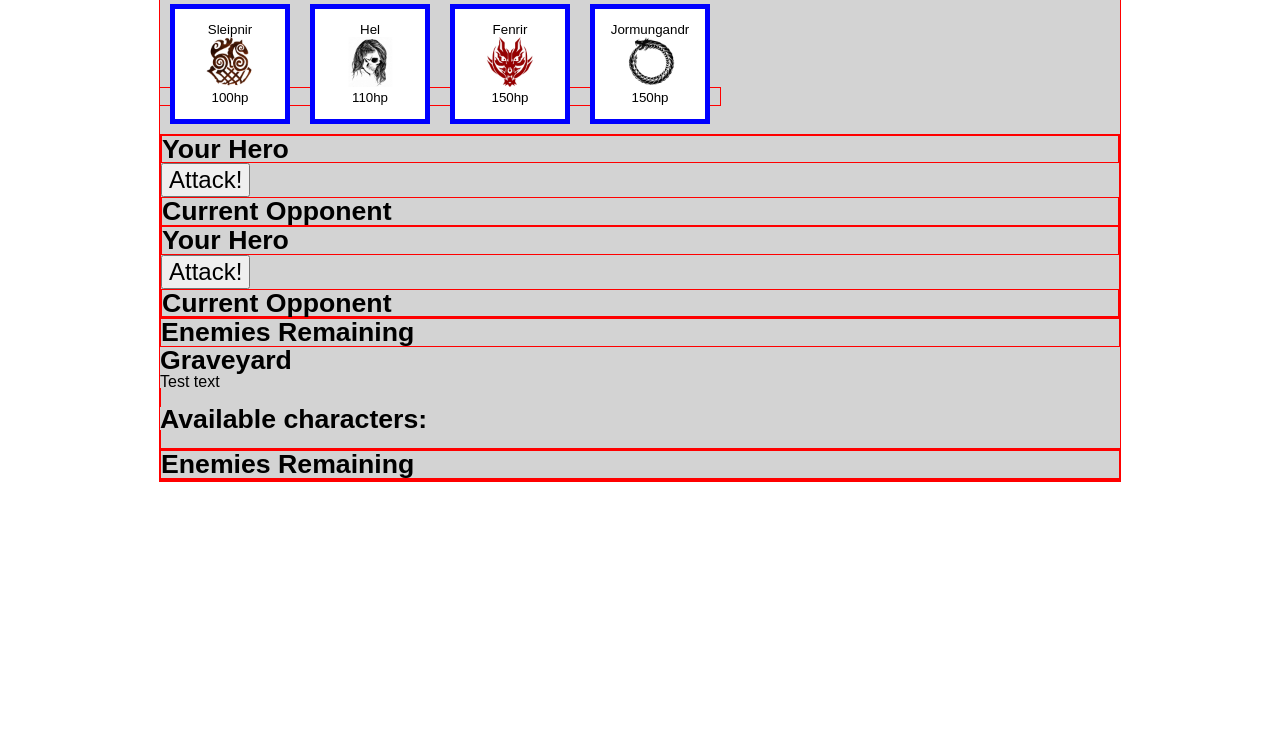
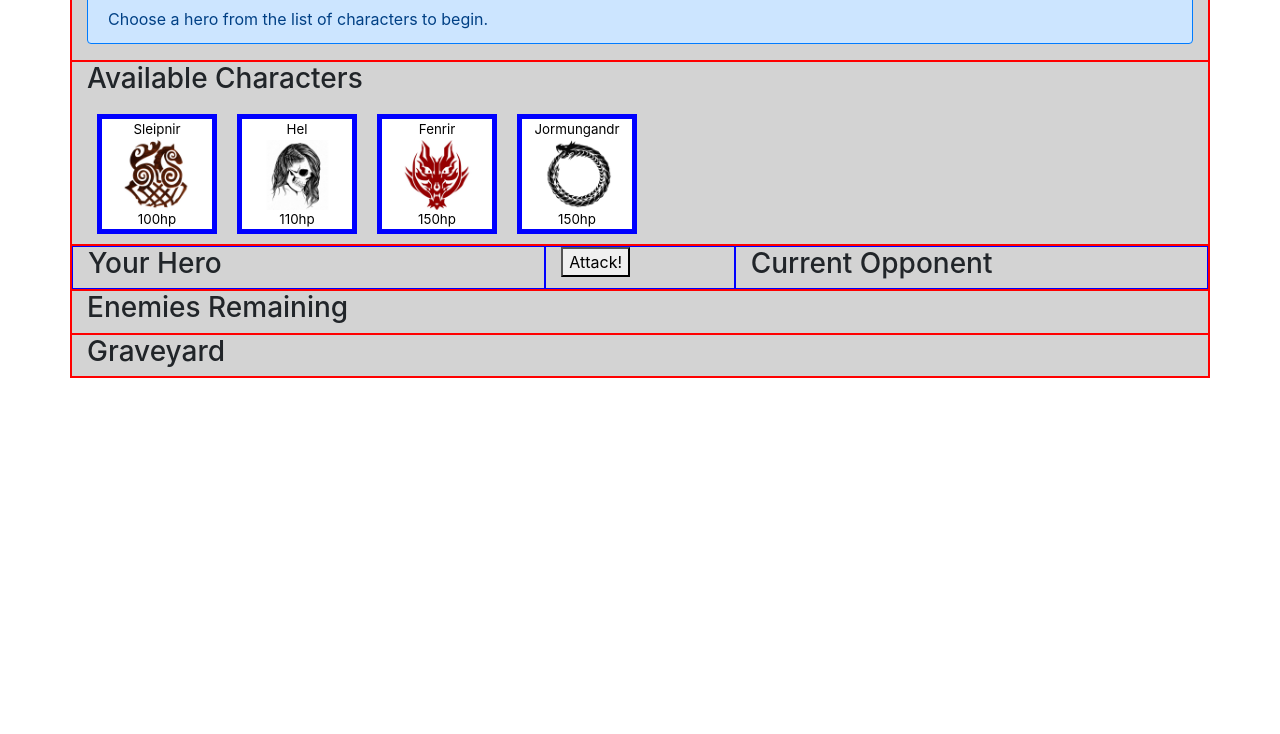
Before and after one commit to jmdahle/deathmatch, a plain HTML site: page index.html in a window 1280 px wide. Shown: the part 66-800 px from the top of the page. Drawn offline with nearby package versions, Linux system fonts and the light colour scheme.

Commit message:
simplifying moving characters from one zone to another

```diff
--- a/assets/css/style.css
+++ b/assets/css/style.css
@@ -1,15 +1,13 @@
-* {
-    font-family: Arial, Helvetica, sans-serif;
-    font-size: 18pt;
-}
 
-#gameMain, #arena, #charContainer, #heroContainer, #opponentContainer, #enemyContainer {
+#gameMain, #titleContainer, #messageContainer, #charContainer, #arena, #enemyContainer, #graveyardContainer {
     border: 1px solid red;
 }
 
+#heroContainer, #arenaDivider, #opponentContainer {
+    border: 1px solid blue;
+}
+
 #gameMain {
-    width: 960px;
-    margin: 0 auto;
     background-color: lightgray;
 }
 
@@ -20,13 +18,9 @@
 #message {
     font-weight: bold;
 }
-.divHeading {
-    font-size: 20pt;
-    font-weight: bold;
-}
 
 .charimage {
-    width: 50px;
+    width: 70px;
 }
 .character {
     width: 120px;
--- a/assets/javascript/javascript.js
+++ b/assets/javascript/javascript.js
@@ -6,10 +6,14 @@ $(document).ready(function () {
     // initialize global variables
     var heroSelected = false;
     var opponentSelected = false;
+    var characters = [];
+    var charButton = [];
     var enemies = [];
+    var enemyButton = [];
     var hero;
+    var heroButton;
     var opponent;
-    var characters = [];
+    var oppButton;
 
     // game character constuctor
     function GameCharacter(name, hp, bap, loc) {
@@ -31,67 +35,17 @@ $(document).ready(function () {
     characters = [gChar1, gChar2, gChar3, gChar4];
 
     // create game containers and buttons
-    // DIV main container
-    var gameMainDiv = $("<div>");
-    gameMainDiv.attr("id", "gameMain");
-    gameMainDiv.attr("class", "container");
-    $("body").append(gameMainDiv);
-    // DIV to hold message area
-    var messageDiv = $("<div>");
-    messageDiv.attr("id", "messageContainer");
-    $("#gameMain").append(messageDiv);
-    var messageP = $("<p>");
-    messageP.attr("id", "gameMessage");
-    messageP.text("Test text");
-    messageDiv.append(messageP);
-    // DIV to hold character selection
-    var characterDiv = $("<div>");
-    characterDiv.attr("id", "charContainer");
-    characterDiv.attr("class", "char");
-    characterDiv.html("<p class='divHeading'>Available characters:</p>");
-    $("#gameMain").append(characterDiv);
     // characters inside character selection
     for (var i = 0; i < characters.length; i++) {
-        var charButton = $("<button>");
-        charButton.attr("id", "char" + i);
-        charButton.attr("class", "character char");
-        charButton.attr("charindex", i);
-        charButton.text(characters[i].characterName);
-        charButton.html(characters[i].characterName + "<br><img class='charimage' src='" + characters[i].charImage + "'><br>" + characters[i].healthPoints + "hp");
-        charButton.on("click", chooseHero);
-        $("#charContainer").append(charButton);
+        charButton[i] = $("<button>");
+        charButton[i].attr("id", "char" + i);
+        charButton[i].attr("class", "character char");
+        charButton[i].attr("state", "char");
+        charButton[i].attr("charindex", i);
+        charButton[i].html(characters[i].characterName + "<br><img class='charimage' src='" + characters[i].charImage + "'><br><div id='hp" + i + "' class='hp'>" + characters[i].healthPoints + "hp</div>");
+        charButton[i].on("click", clickChar);
+        $("#charContainer").append(charButton[i]);
     }
-    // DIV to hold "battle arena"
-    var arenaDiv = $("<div>");
-    arenaDiv.attr("id", "arena");
-    $("#gameMain").append(arenaDiv);
-    // DIV to hold hero selected
-    var heroDiv = $("<div>");
-    heroDiv.attr("id", "heroContainer");
-    heroDiv.attr("class", "hero");
-    heroDiv.html("<p class='divHeading'>Your Hero</p>");
-    $("#arena").append(heroDiv);
-    // create an attack button
-    var buttonAttack = $("<button>");
-    buttonAttack.attr("id", "btnAttack");
-    buttonAttack.attr("type", "button");
-    buttonAttack.attr("value", "attack");
-    buttonAttack.on("click", attackOpponent);
-    buttonAttack.text("Attack!");
-    $("#arena").append(buttonAttack);
-    // DIV to hold opponent
-    var opponentDiv = $("<div>");
-    opponentDiv.attr("id", "opponentContainer");
-    opponentDiv.attr("class", "opponent");
-    opponentDiv.html("<p class='divHeading'>Current Opponent</p>");
-    $("#arena").append(opponentDiv);
-    // DIV to hold enemies
-    var enemyDiv = $("<div>");
-    enemyDiv.attr("id", "enemyContainer");
-    enemyDiv.attr("class", "enemy");
-    enemyDiv.html("<p class='divHeading'>Enemies Remaining</p>");
-    $("#gameMain").append(enemyDiv);
-
     // initial game messaghe
     postMessage("Choose a hero from the list of characters to begin.");
 
@@ -107,40 +61,47 @@ $(document).ready(function () {
         $("#gameMessage").text(msg);
     }
 
+    // handle clicking character
+    function clickChar(event) {
+        // branch to function based on state
+        currState = $(this).attr("state")
+        currIndex = $(this).attr("charindex");
+        switch (currState) {
+            case "char":
+                if (!heroSelected) {
+                    // if the character is in the char area, and a hero has not been selected, select the hero, move the rest to enemy
+                    chooseHero(currIndex);
+                }
+                break;
+        }
+
+    }
     // handle hero selection
-    function chooseHero(event) {
+    function chooseHero(heroindex) {
         if (!heroSelected) {
-            // "this" is the specific button clicked
             // user chooses a character to play as hero
-            var userHeroChoice = parseInt($(this).attr("charindex"));
-            console.log(userHeroChoice + " = " + characters[userHeroChoice].characterName); // DEBUG
-            hero = characters[userHeroChoice]; // global variable re-assignment
-            // add hero to heroContainer
-            var heroButton = $("<button>");
-            heroButton.attr("id", "hero");
+            heroindex = parseInt(heroindex);
+            hero = characters[heroindex]; // global variable re-assignment
+            // move hero to heroContainer
+            heroButton = $("#char" + heroindex);
             heroButton.attr("class", "character hero");
-            heroButton.text(hero.characterName);
-            heroButton.html(hero.characterName + "<br><img class='charimage' src='" + hero.charImage + "'><br>" + hero.healthPoints + "hp");
+            charButton[heroindex].remove();
             $("#heroContainer").append(heroButton);
             // cycle through characters assigning the remaining characters to enemies
             for (var i = 0; i < characters.length; i++) {
-                if (!(i === userHeroChoice)) {
+                if (!(i === heroindex)) {
                     enemies.push(characters[i]);
-                    var enemyIndex = enemies.length - 1;
                     // add enemies to enemyContainer
-                    var enemyButton = $("<button>");
-                    enemyButton.attr("id", "enemy" + enemyIndex);
-                    enemyButton.attr("class", "character enemy");
-                    enemyButton.attr("enemyindex", enemyIndex);
-                    enemyButton.text(enemies[enemyIndex].characterName);
-                    enemyButton.html(enemies[enemyIndex].characterName + "<br><img class='charimage' src='" + enemies[enemyIndex].charImage + "'><br>" + enemies[enemyIndex].healthPoints + "hp");
-                    enemyButton.on("click", chooseOpponent);
-                    $("#enemyContainer").append(enemyButton);
+                    enemyButton[i] = $("#char" + i);
+                    enemyButton[i].attr("class", "character enemy");
+                    enemyButton[i].on("click", chooseOpponent);
+                    charButton[i].remove();
+                    $("#enemyContainer").append(enemyButton[i]);
                 }
             }
             heroSelected = true; // global variable re-assignment
             postMessage("You seleted " + hero.characterName + " as your hero.  Now select an opponent from the remaining enemies");
-            $(".char").hide();
+            // $(".char").hide();
         }
     }
 
@@ -148,17 +109,14 @@ $(document).ready(function () {
     // $(".enemy").on("click", function () {
     function chooseOpponent(event) {
         if (!opponentSelected) {
-            var userEnemyChoice = parseInt($(event.currentTarget).attr("enemyindex"));
-            opponent = enemies[userEnemyChoice];
-            enemies.splice(userEnemyChoice, 1);
+            var userEnemyChoice = parseInt($(event.currentTarget).attr("charindex"));
+            opponent = characters[userEnemyChoice];
+            // add opponent to opponentContainer
+            oppButton = $("#char" + userEnemyChoice);
+            oppButton.attr("class", "character opponent");
+            $("#opponentContainer").append(oppButton);
             // remove opponent from enemyContainer
-            $("#enemy" + userEnemyChoice).remove();
-            // add opponent to opponentContainer
-            var opponentButton = $("<button>");
-            opponentButton.attr("id", "opponent");
-            opponentButton.attr("class", "character opponent");
-            opponentButton.text(opponent.characterName);
-            opponentButton.html(opponent.characterName + "<br><img class='charimage' src='" + opponent.charImage + "'><br>" + opponent.healthPoints + "hp");            $("#opponentContainer").append(opponentButton);
+            $("#char" + userEnemyChoice).remove();
             opponentSelected = true;
             postMessage("You seleted " + opponent.characterName + " as your opponent.  Click the 'attack' button to attack your opponent until one of you is defeated.");
 
--- a/index.html
+++ b/index.html
@@ -7,6 +7,9 @@
     <meta http-equiv="X-UA-Compatible" content="ie=edge">
     <!-- reset CSS -->
     <link rel="stylesheet" type="text/css" href="./assets/css/reset.css">
+    <!-- Bootstrap stylesheet -->
+    <link rel="stylesheet" href="https://stackpath.bootstrapcdn.com/bootstrap/4.3.1/css/bootstrap.min.css"
+        integrity="sha384-ggOyR0iXCbMQv3Xipma34MD+dH/1fQ784/j6cY/iJTQUOhcWr7x9JvoRxT2MZw1T" crossorigin="anonymous">
     <!-- death match stylesheet -->
     <link rel="stylesheet" type="text/css" href="./assets/css/style.css">
     <title>Death Match</title>
@@ -14,30 +17,56 @@
 
 <body>
     <div id="gameMain" class="container">
-        <div id="messageContainer">
-            <p id="gameMessage"></p>
-        </div>
-        <div id="charContainer" class="char">
-            <p class="divHeading">Available Characters</p>
-        </div>
-        <div id="arena">
-            <div id="heroContainer" class="hero">
-                <p class="divHeading">Your Hero</p>
-            </div>
-            <div id="arenaDivider">
-                <button id="btnAttack" type="button" value="attack">Attack!</button>
-            </div>
-            <div id="opponentContainer" class="opponent">
-                <p class="divHeading">Current Opponent</p>
+        <div class="row">
+            <div id="titleContainer" class="col-md-12">
+                <h1 id="gameTitle">Ragnarok Death Match</h1>
             </div>
         </div>
-        <div id="enemyContainer" class="enemy">
-            <p class="divHeading">Enemies Remaining</p>
+        <div class="row">
+            <div id="messageContainer" class="col-md-12">
+                <p id="gameMessage" class="alert alert-primary border-primary" role="alert"></p>
+            </div>
         </div>
-        <div id="graveyardContainer">
-            <p class="divHeading">Graveyard</p>
+        <div class="row">
+            <div id="charContainer" class="char col-md-12">
+                <h3 class="divHeading">Available Characters</h3>
+            </div>
+        </div>
+
+            <div id="arena" class="row">
+                <div id="heroContainer" class="hero col-md-5">
+                    <h3 class="divHeading">Your Hero</h3>
+                </div>
+                <div id="arenaDivider" class="col-md-2">
+                    <button id="btnAttack" type="button" value="attack">Attack!</button>
+                </div>
+                <div id="opponentContainer" class="opponent col-md-5">
+                    <h3 class="divHeading">Current Opponent</h3>
+                </div>
+            </div>
+
+        <div class="row">
+            <div id="enemyContainer" class="enemy col-md-12">
+                <h3 class="divHeading">Enemies Remaining</h3>
+            </div>
+        </div>
+        <div class="row">
+            <div id="graveyardContainer" class="col-md-12">
+                <h3 class="divHeading">Graveyard</h3>
+            </div>
         </div>
     </div>
+
+    <!-- Bootstrap javascript -->
+    <script src="https://code.jquery.com/jquery-3.3.1.slim.min.js"
+        integrity="sha384-q8i/X+965DzO0rT7abK41JStQIAqVgRVzpbzo5smXKp4YfRvH+8abtTE1Pi6jizo"
+        crossorigin="anonymous"></script>
+    <script src="https://cdnjs.cloudflare.com/ajax/libs/popper.js/1.14.7/umd/popper.min.js"
+        integrity="sha384-UO2eT0CpHqdSJQ6hJty5KVphtPhzWj9WO1clHTMGa3JDZwrnQq4sF86dIHNDz0W1"
+        crossorigin="anonymous"></script>
+    <script src="https://stackpath.bootstrapcdn.com/bootstrap/4.3.1/js/bootstrap.min.js"
+        integrity="sha384-JjSmVgyd0p3pXB1rRibZUAYoIIy6OrQ6VrjIEaFf/nJGzIxFDsf4x0xIM+B07jRM"
+        crossorigin="anonymous"></script>
     <!-- include JQuery -->
     <script src="https://code.jquery.com/jquery-3.4.1.js"
         integrity="sha256-WpOohJOqMqqyKL9FccASB9O0KwACQJpFTUBLTYOVvVU=" crossorigin="anonymous"></script>
```
